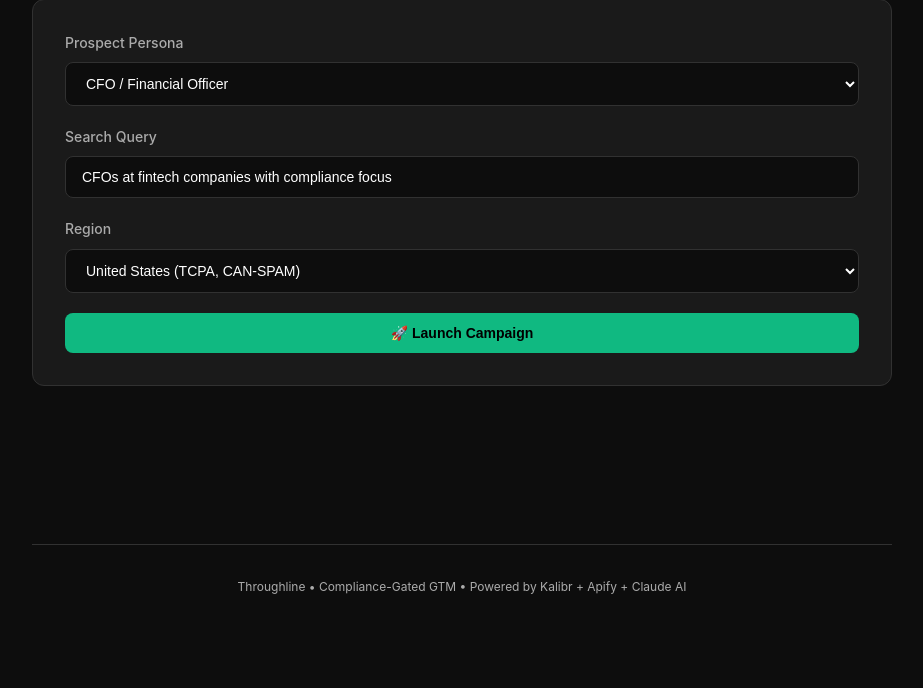
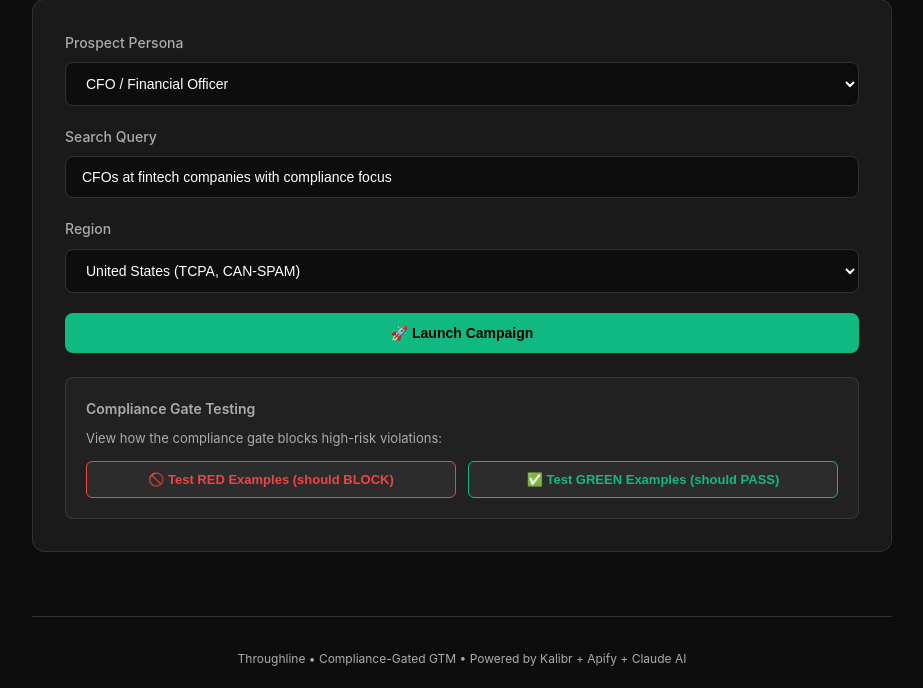
Before and after one commit to SankarSubbayya/job_finder, a Flask app: page / in a window 1280 px wide. Shown: the part 184-872 px from the top of the page, without its empty margins (178-1101 px from the left). Before the commit the page ends 778 px from the top, so only its background shows below. Run offline with Flask 3, Linux system fonts and the light colour scheme.

Commit message:
Fix: Compliance gate now properly blocks RED violations with region/channel validation
- Updated gtm_agents_kalibr.py to pass recipient_region and channel to validate_outreach()
- Enhanced test_compliance_examples.py with proper parameters for RED/GREEN examples
  - R1 (SMS/Florida): Now properly blocked by FTSA § 501.059
  - R2 (Voice/Canada): Now properly blocked by CASL + TCPA + quantified claims
  - R3 (Video/Colorado): Now properly blocked by Colorado AI Act
- Added /api/compliance/test endpoint for direct testing of compliance examples
- Enhanced UI with "Compliance Gate Testing" section showing RED/GREEN examples in modal
- Updated CSS styling for compliance test buttons

Verification:
- GREEN examples: All pass with no blockers ✅
- RED examples: All blocked with proper regulatory citations ✅
- Compliance gate validates against 60+ regulations with region-specific rules

Co-Authored-By: Claude Haiku 4.5 <noreply@anthropic.com>

```diff
--- a/app.py
+++ b/app.py
@@ -283,5 +283,83 @@ def get_gtm_campaign(campaign_id):
     campaign = searches[campaign_id]
     return jsonify(campaign)
 
+@app.route("/api/compliance/test", methods=["POST"])
+def test_compliance():
+    """Test compliance gate against RED/GREEN examples."""
+    from gtm_agents_kalibr import ComplianceGate
+
+    data = request.json
+    example_type = data.get("example_type", "green")  # green or red
+
+    gate = ComplianceGate()
+    results = {}
+
+    if example_type == "green":
+        # GREEN examples (should PASS)
+        results["G1"] = {
+            "type": "green",
+            "description": "B2B email with AI disclosure, no quantified claims",
+            "message": "I read your CFO Dive article on agent sprawl. We help finance teams get per-agent unit economics. Happy to share a summary if useful.",
+            "verdict": gate.validate_outreach(
+                "I read your CFO Dive article on agent sprawl. We help finance teams get per-agent unit economics. Happy to share a summary if useful.",
+                has_ai_disclosure=True,
+                is_customer_facing=True,
+                channel="email",
+                recipient_region="US"
+            )
+        }
+        results["G2"] = {
+            "type": "green",
+            "description": "LinkedIn message referencing keynote, function-of-product only",
+            "message": "Caught your Manifest 2026 keynote on CBAM. We build compliance-aware outreach tooling. Worth a conversation?",
+            "verdict": gate.validate_outreach(
+                "Caught your Manifest 2026 keynote on CBAM. We build compliance-aware outreach tooling. Worth a conversation?",
+                has_ai_disclosure=True,
+                is_customer_facing=True,
+                channel="email",
+                recipient_region="US"
+            )
+        }
+    else:
+        # RED examples (should BLOCK)
+        results["R1"] = {
+            "type": "red",
+            "description": "SMS blast to Florida + financial product with quantified claim",
+            "message": "Hi, quick note — we're offering fast commercial lending for SMBs. Rates from 6.5%. Reply YES to learn more or STOP to opt out.",
+            "verdict": gate.validate_outreach(
+                "Hi, quick note — we're offering fast commercial lending for SMBs. Rates from 6.5%. Reply YES to learn more or STOP to opt out.",
+                has_ai_disclosure=True,
+                is_customer_facing=True,
+                channel="sms",
+                recipient_region="FL"
+            )
+        }
+        results["R2"] = {
+            "type": "red",
+            "description": "AI cloned voice call to Canada + quantified claim + no disclosure",
+            "message": "We've been helping Canadian 3PLs automate their advance-ruling compliance — it's saving our customers about 30 hours a month per trade lane.",
+            "verdict": gate.validate_outreach(
+                "We've been helping Canadian 3PLs automate their advance-ruling compliance — it's saving our customers about 30 hours a month per trade lane.",
+                has_ai_disclosure=False,
+                is_customer_facing=True,
+                channel="voice",
+                recipient_region="CA"
+            )
+        }
+        results["R3"] = {
+            "type": "red",
+            "description": "Deepfake video to Colorado + quantified claim + no disclosure",
+            "message": "At your company, we know you're facing reconciliation challenges. We cut our monthly close from 14 days to 5 using this product.",
+            "verdict": gate.validate_outreach(
+                "At your company, we know you're facing reconciliation challenges. We cut our monthly close from 14 days to 5 using this product.",
+                has_ai_disclosure=False,
+                is_customer_facing=True,
+                channel="video",
+                recipient_region="CO"
+            )
+        }
+
+    return jsonify({"examples": results, "test_type": example_type})
+
 if __name__ == "__main__":
     app.run(debug=True, host="0.0.0.0", port=5000)
--- a/gtm_agents_kalibr.py
+++ b/gtm_agents_kalibr.py
@@ -411,6 +411,8 @@ Return ONLY valid JSON, no other text."""
                     message=outreach.get("body", ""),
                     has_ai_disclosure=outreach.get("ai_disclosed", False),
                     is_customer_facing=True,
+                    channel=outreach.get("channel", "email"),
+                    recipient_region=region,
                 )
 
                 if compliance_check["approved"]:
@@ -449,6 +451,8 @@ Return ONLY valid JSON, no other text."""
                         message=outreach.get("body", ""),
                         has_ai_disclosure=outreach.get("ai_disclosed", False),
                         is_customer_facing=True,
+                        channel=outreach.get("channel", "email"),
+                        recipient_region=region,
                     )
 
                     if compliance_check["approved"]:
--- a/static/style.css
+++ b/static/style.css
@@ -418,4 +418,67 @@ label {
     .result-score {
         width: 60px;
     }
+
+    .compliance-buttons {
+        flex-wrap: wrap;
+        gap: 10px;
+    }
 }
+
+/* Compliance Test Section */
+.compliance-test-section {
+    margin-top: 24px;
+    padding: 20px;
+    background: rgba(255, 255, 255, 0.03);
+    border: 1px solid rgba(255, 255, 255, 0.1);
+    border-radius: 8px;
+}
+
+.compliance-test-section h3 {
+    margin-top: 0;
+    font-size: 14px;
+    font-weight: 600;
+    color: var(--text-secondary);
+    margin-bottom: 8px;
+}
+
+.compliance-description {
+    font-size: 13px;
+    color: var(--text-secondary);
+    margin-bottom: 12px;
+}
+
+.compliance-buttons {
+    display: flex;
+    gap: 12px;
+}
+
+.compliance-btn {
+    flex: 1;
+    padding: 10px 16px;
+    border: 1px solid;
+    border-radius: 6px;
+    font-size: 13px;
+    font-weight: 600;
+    cursor: pointer;
+    transition: all 0.2s;
+    background: rgba(255, 255, 255, 0.05);
+}
+
+.compliance-btn.red {
+    border-color: var(--accent-danger);
+    color: var(--accent-danger);
+}
+
+.compliance-btn.red:hover {
+    background: rgba(239, 68, 68, 0.15);
+}
+
+.compliance-btn.green {
+    border-color: var(--accent-primary);
+    color: var(--accent-primary);
+}
+
+.compliance-btn.green:hover {
+    background: rgba(16, 185, 129, 0.15);
+}
--- a/templates/index.html
+++ b/templates/index.html
@@ -53,6 +53,20 @@
                     <span id="searchBtnText">🚀 Launch Campaign</span>
                     <span id="searchSpinner" class="spinner hidden"></span>
                 </button>
+
+                <!-- Compliance Test Section -->
+                <div class="compliance-test-section">
+                    <h3>Compliance Gate Testing</h3>
+                    <p class="compliance-description">View how the compliance gate blocks high-risk violations:</p>
+                    <div class="compliance-buttons">
+                        <button class="compliance-btn red" onclick="testRedExamples()">
+                            🚫 Test RED Examples (should BLOCK)
+                        </button>
+                        <button class="compliance-btn green" onclick="testGreenExamples()">
+                            ✅ Test GREEN Examples (should PASS)
+                        </button>
+                    </div>
+                </div>
             </div>
 
             <!-- Loading State -->
@@ -229,6 +243,66 @@
             document.getElementById('errorPanel').classList.add('hidden');
         }
 
+        async function testRedExamples() {
+            showComplianceResults(await fetchComplianceTest('red'));
+        }
+
+        async function testGreenExamples() {
+            showComplianceResults(await fetchComplianceTest('green'));
+        }
+
+        async function fetchComplianceTest(exampleType) {
+            try {
+                const response = await fetch('/api/compliance/test', {
+                    method: 'POST',
+                    headers: { 'Content-Type': 'application/json' },
+                    body: JSON.stringify({ example_type: exampleType })
+                });
+                return await response.json();
+            } catch (error) {
+                console.error('Compliance test error:', error);
+                return null;
+            }
+        }
+
+        function showComplianceResults(data) {
+            if (!data) {
+                alert('Error running compliance test');
+                return;
+            }
+
+            const examples = data.examples || {};
+            const testType = data.test_type;
+            let html = `<h2>${testType === 'red' ? '🚫 RED Examples (HIGH RISK)' : '✅ GREEN Examples (COMPLIANT)'}</h2>`;
+
+            Object.entries(examples).forEach(([key, example]) => {
+                const verdict = example.verdict || {};
+                const isApproved = verdict.approved;
+                const blockers = verdict.blockers || [];
+                const statusColor = isApproved ? '#10b981' : '#ef4444';
+                const statusText = isApproved ? 'APPROVED' : 'BLOCKED';
+
+                html += `
+                    <div style="margin: 20px 0; padding: 20px; background: rgba(255,255,255,0.05); border-left: 4px solid ${statusColor}; border-radius: 8px;">
+                        <h3 style="margin-top: 0; color: ${statusColor};">${key}: ${example.description}</h3>
+                        <p><strong>Message:</strong> <em>"${example.message.substring(0, 80)}..."</em></p>
+                        <p><strong>Verdict:</strong> <span style="color: ${statusColor}; font-weight: bold;">${statusText}</span></p>
+                        ${blockers.length > 0 ? `<p><strong>Blockers:</strong><ul>${blockers.map(b => `<li>${b}</li>`).join('')}</ul></p>` : ''}
+                    </div>
+                `;
+            });
+
+            const modal = document.createElement('div');
+            modal.style.cssText = 'position: fixed; top: 0; left: 0; width: 100%; height: 100%; background: rgba(0,0,0,0.7); display: flex; align-items: center; justify-content: center; z-index: 1000;';
+            modal.innerHTML = `
+                <div style="background: #1a1a2e; padding: 40px; border-radius: 12px; max-width: 700px; max-height: 80vh; overflow-y: auto; color: #fff; border: 1px solid rgba(255,255,255,0.1);">
+                    ${html}
+                    <button onclick="this.closest('div').parentElement.remove()" style="margin-top: 20px; padding: 10px 20px; background: #0066cc; color: white; border: none; border-radius: 6px; cursor: pointer;">Close</button>
+                </div>
+            `;
+            document.body.appendChild(modal);
+        }
+
         document.addEventListener('DOMContentLoaded', () => {
             document.getElementById('query').addEventListener('keypress', (e) => {
                 if (e.key === 'Enter') startSearch();
```
Also changed, not shown: DEMO_3MIN_SPONSOR_TOOLS.md (added, +248 -0 lines), test_compliance_examples.py (+38 -8 lines).
